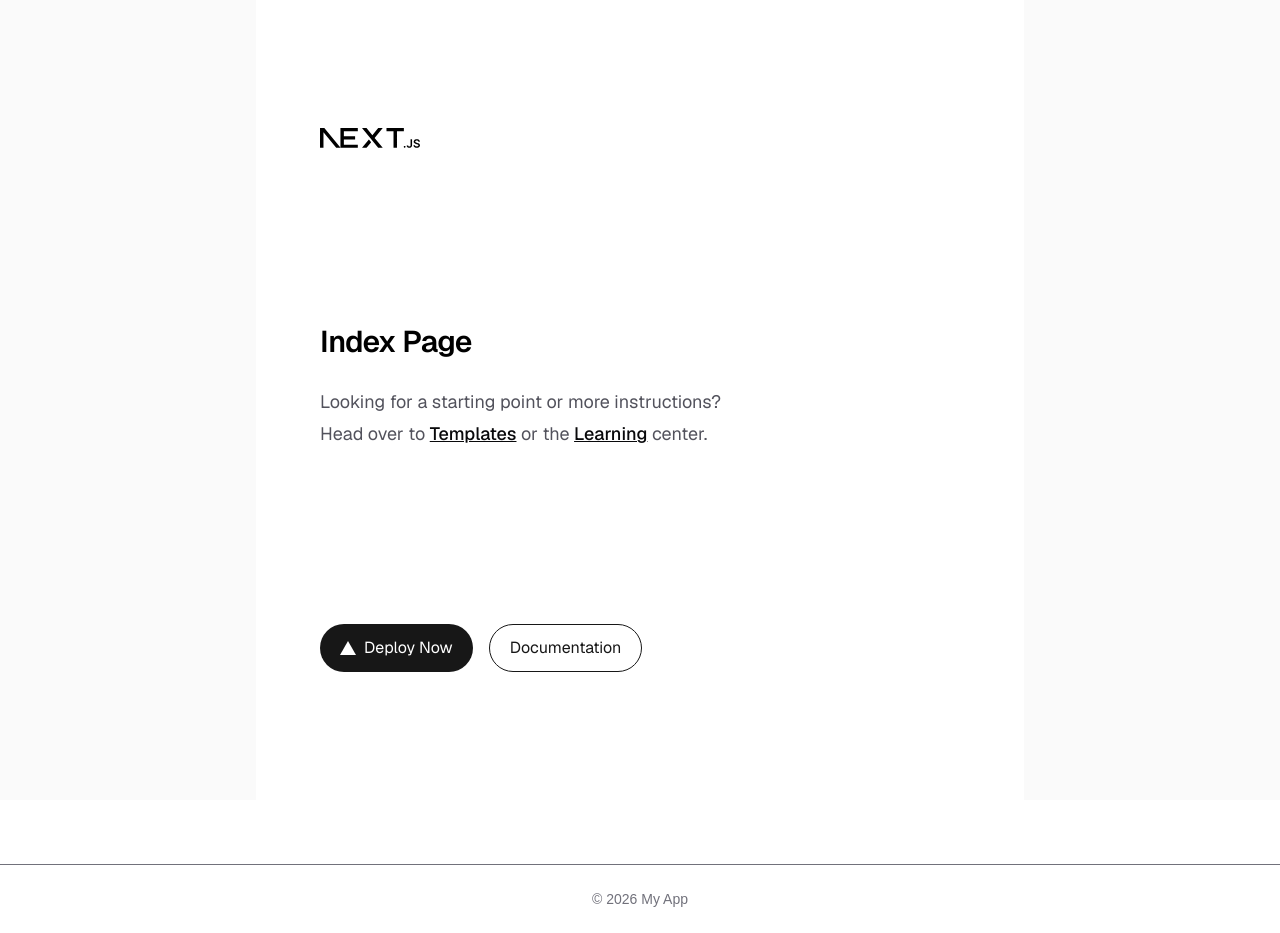
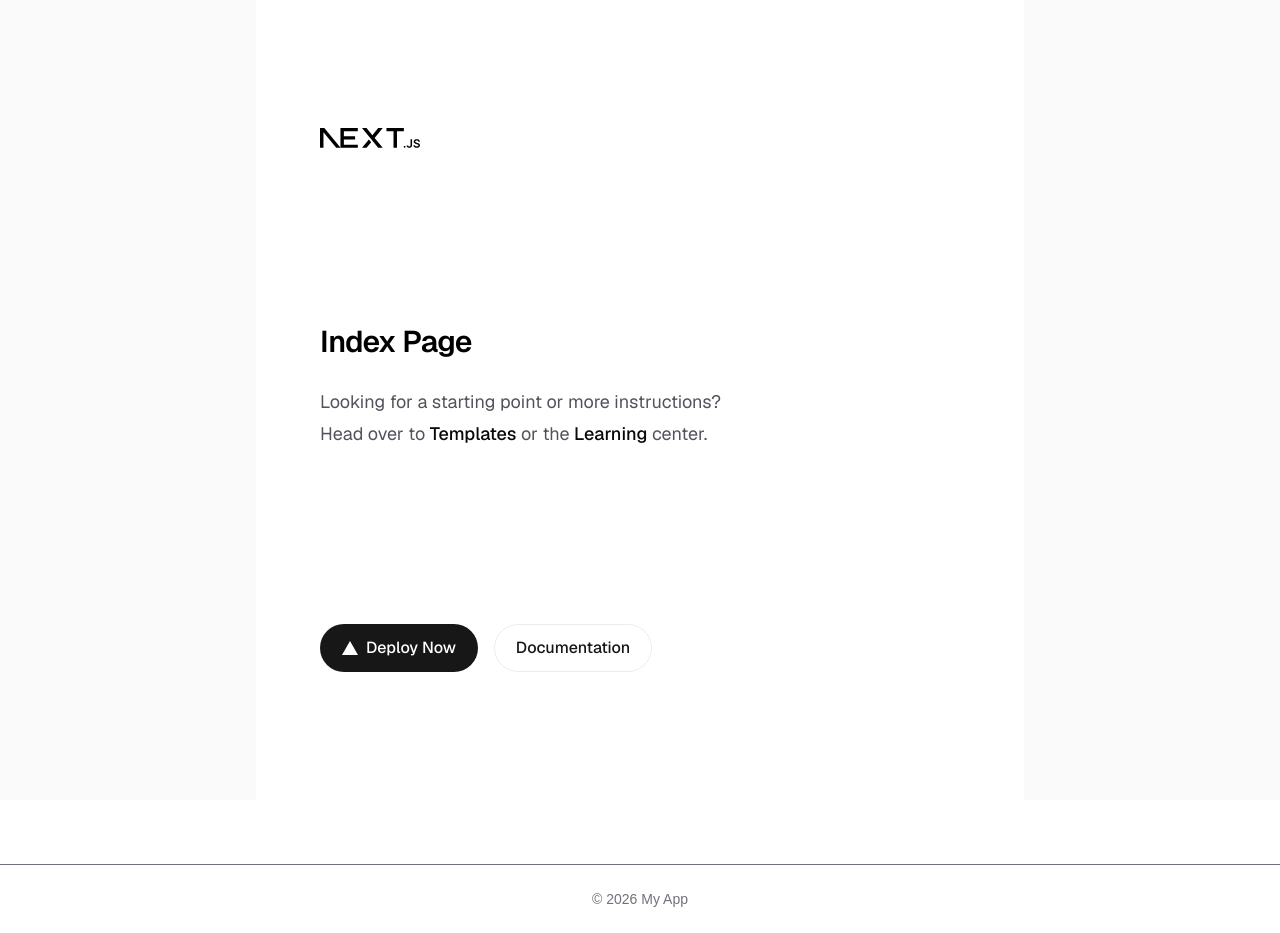
Before and after one commit to kouta1211/study_react, a Next.js app: page / in a window 1280 px wide. Built offline with nearby package versions, Linux system fonts and the light colour scheme.

Commit message:
♻️コンポーネントの細分化とレイアウトの調節

```diff
--- a/app/about/page.tsx
+++ b/app/about/page.tsx
@@ -1,15 +1,21 @@
+import { Action } from "@/components/Action";
+import { Headline } from "@/components/Headline";
 import { Metadata } from "next";
-import {Headline} from "@/components/Headline";
+import { Main } from "@/components/Main";
 
 export const metadata: Metadata = {
 	title: "About",
 	description: "About Pageです",
-}
+};
 
 export default function Home() {
 	return (
 		<div className="flex min-h-screen items-center justify-center bg-zinc-50 font-sans dark:bg-black">
-      <Headline title="About" />
+			<main className="flex min-h-screen w-full max-w-3xl flex-col items-center justify-between py-32 px-16 bg-white dark:bg-black sm:items-start">
+				<Headline />
+				<Main title="About" />
+				<Action />
+			</main>
 		</div>
 	);
 }
--- /dev/null
+++ b/app/original/page.tsx
@@ -0,0 +1,71 @@
+import { Metadata } from "next";
+import Image from "next/image";
+
+export const metadata: Metadata = {
+	title: "Index",
+	description: "Index Pageです",
+};
+
+export default function Home() {
+	return (
+		<div className="flex min-h-screen items-center justify-center bg-zinc-50 font-sans dark:bg-black">
+			<main className="flex min-h-screen w-full max-w-3xl flex-col items-center justify-between py-32 px-16 bg-white dark:bg-black sm:items-start">
+				<Image
+					className="dark:invert"
+					src="/next.svg"
+					alt="Next.js logo"
+					width={100}
+					height={20}
+					priority
+				/>
+				<div className="flex flex-col items-center gap-6 text-center sm:items-start sm:text-left">
+					<h1 className="max-w-xs text-3xl font-semibold leading-10 tracking-tight text-black dark:text-zinc-50">
+						Index Page
+					</h1>
+					<p className="max-w-md text-lg leading-8 text-zinc-600 dark:text-zinc-400">
+						Looking for a starting point or more instructions? Head over to{" "}
+						<a
+							href="https://vercel.com/templates?framework=next.js&utm_source=create-next-app&utm_medium=appdir-template-tw&utm_campaign=create-next-app"
+							className="font-medium text-zinc-950 dark:text-zinc-50"
+						>
+							Templates
+						</a>{" "}
+						or the{" "}
+						<a
+							href="https://nextjs.org/learn?utm_source=create-next-app&utm_medium=appdir-template-tw&utm_campaign=create-next-app"
+							className="font-medium text-zinc-950 dark:text-zinc-50"
+						>
+							Learning
+						</a>{" "}
+						center.
+					</p>
+				</div>
+				<div className="flex flex-col gap-4 text-base font-medium sm:flex-row">
+					<a
+						className="flex h-12 w-full items-center justify-center gap-2 rounded-full bg-foreground px-5 text-background transition-colors hover:bg-[#383838] dark:hover:bg-[#ccc] md:w-[158px]"
+						href="https://vercel.com/new?utm_source=create-next-app&utm_medium=appdir-template-tw&utm_campaign=create-next-app"
+						target="_blank"
+						rel="noopener noreferrer"
+					>
+						<Image
+							className="dark:invert"
+							src="/vercel.svg"
+							alt="Vercel logomark"
+							width={16}
+							height={16}
+						/>
+						Deploy Now
+					</a>
+					<a
+						className="flex h-12 w-full items-center justify-center rounded-full border border-solid border-black/[.08] px-5 transition-colors hover:border-transparent hover:bg-black/[.04] dark:border-white/[.145] dark:hover:bg-[#1a1a1a] md:w-[158px]"
+						href="https://nextjs.org/docs?utm_source=create-next-app&utm_medium=appdir-template-tw&utm_campaign=create-next-app"
+						target="_blank"
+						rel="noopener noreferrer"
+					>
+						Documentation
+					</a>
+				</div>
+			</main>
+		</div>
+	);
+}
--- a/app/page.tsx
+++ b/app/page.tsx
@@ -1,15 +1,21 @@
+import { Action } from "@/components/Action";
+import { Headline } from "@/components/Headline";
 import { Metadata } from "next";
-import {Headline} from "@/components/Headline";
+import { Main } from "@/components/Main";
 
 export const metadata: Metadata = {
 	title: "Index",
 	description: "Index Pageです",
-}
+};
 
 export default function Home() {
 	return (
 		<div className="flex min-h-screen items-center justify-center bg-zinc-50 font-sans dark:bg-black">
-      <Headline title="Index" />
+			<main className="flex min-h-screen w-full max-w-3xl flex-col items-center justify-between py-32 px-16 bg-white dark:bg-black sm:items-start">
+				<Headline />
+				<Main title="Index" />
+				<Action />
+			</main>
 		</div>
 	);
 }
--- /dev/null
+++ b/components/Action.tsx
@@ -0,0 +1,31 @@
+import Image from "next/image";
+
+export function Action() {
+	return (
+		<div className="flex flex-col gap-4 text-base font-medium sm:flex-row">
+			<a
+				className="flex h-12 w-full items-center justify-center gap-2 rounded-full bg-foreground px-5 text-background transition-colors hover:bg-[#383838] dark:hover:bg-[#ccc] md:w-[158px]"
+				href="https://vercel.com/new?utm_source=create-next-app&utm_medium=appdir-template-tw&utm_campaign=create-next-app"
+				target="_blank"
+				rel="noopener noreferrer"
+			>
+				<Image
+					className="dark:invert"
+					src="/vercel.svg"
+					alt="Vercel logomark"
+					width={16}
+					height={16}
+				/>
+				Deploy Now
+			</a>
+			<a
+				className="flex h-12 w-full items-center justify-center rounded-full border border-solid border-black/[.08] px-5 transition-colors hover:border-transparent hover:bg-black/[.04] dark:border-white/[.145] dark:hover:bg-[#1a1a1a] md:w-[158px]"
+				href="https://nextjs.org/docs?utm_source=create-next-app&utm_medium=appdir-template-tw&utm_campaign=create-next-app"
+				target="_blank"
+				rel="noopener noreferrer"
+			>
+				Documentation
+			</a>
+		</div>
+	);
+}
--- a/components/Headline.tsx
+++ b/components/Headline.tsx
@@ -1,12 +1,7 @@
 import Image from "next/image";
 
-type HeadlineProps = {
-    title: string;
-}
-export function Headline({title}: HeadlineProps) {
+export function Headline() {
 	return (
-        <main className="flex min-h-screen w-full max-w-3xl flex-col items-center justify-between py-32 px-16 bg-white dark:bg-black sm:items-start">
-
 		<Image
 			className="dark:invert"
 			src="/next.svg"
@@ -15,57 +10,5 @@
 			height={20}
 			priority
 		/>
-
-        <div className="flex flex-col items-center gap-6 text-center sm:items-start sm:text-left">
-            <h1 className="max-w-xs text-3xl font-semibold leading-10 tracking-tight text-black dark:text-zinc-50">
-            {title} Page
-            </h1>
-
-            <p className="max-w-md text-lg leading-8 text-zinc-600 dark:text-zinc-400">
-                Looking for a starting point or more instructions? Head over to{" "}
-                <a
-                    href="https://vercel.com/templates?framework=next.js"
-                    className="font-medium text-zinc-950 dark:text-zinc-50 underline"
-                >
-                    Templates
-                </a>{" "}
-                or the{" "}
-                <a
-                    href="https://nextjs.org/learn"
-                    className="font-medium text-zinc-950 dark:text-zinc-50 underline"
-                >
-                    Learning
-                </a>{" "}
-                center.
-            </p>
-        </div>
-
-        <div className="flex flex-col gap-4 sm:flex-row">
-            <a
-                className="flex h-12 items-center justify-center gap-2 rounded-full bg-foreground px-5 text-background hover:bg-[#383838] dark:hover:bg-[#ccc]"
-                href="https://vercel.com/new"
-                target="_blank"
-                rel="noopener noreferrer"
-            >
-                <Image
-                    className="dark:invert"
-                    src="/vercel.svg"
-                    alt="Vercel logomark"
-                    width={16}
-                    height={16}
-                />
-                Deploy Now
-            </a>
-
-            <a
-                className="flex h-12 items-center justify-center rounded-full border px-5 hover:bg-black/[.04] dark:hover:bg-[#1a1a1a]"
-                href="https://nextjs.org/docs"
-                target="_blank"
-                rel="noopener noreferrer"
-            >
-                Documentation
-            </a>
-        </div>
-    </main>
 	);
 }
--- /dev/null
+++ b/components/Main.tsx
@@ -0,0 +1,32 @@
+import Image from "next/image";
+
+type MainProps = {
+	title: string;
+};
+
+export function Main({ title }: MainProps) {
+	return (
+		<div className="flex flex-col items-center gap-6 text-center sm:items-start sm:text-left">
+			<h1 className="max-w-xs text-3xl font-semibold leading-10 tracking-tight text-black dark:text-zinc-50">
+				{title} Page
+			</h1>
+			<p className="max-w-md text-lg leading-8 text-zinc-600 dark:text-zinc-400">
+				Looking for a starting point or more instructions? Head over to{" "}
+				<a
+					href="https://vercel.com/templates?framework=next.js&utm_source=create-next-app&utm_medium=appdir-template-tw&utm_campaign=create-next-app"
+					className="font-medium text-zinc-950 dark:text-zinc-50"
+				>
+					Templates
+				</a>{" "}
+				or the{" "}
+				<a
+					href="https://nextjs.org/learn?utm_source=create-next-app&utm_medium=appdir-template-tw&utm_campaign=create-next-app"
+					className="font-medium text-zinc-950 dark:text-zinc-50"
+				>
+					Learning
+				</a>{" "}
+				center.
+			</p>
+		</div>
+	);
+}
```
Lines whose indentation alone changed are shown as unchanged.
